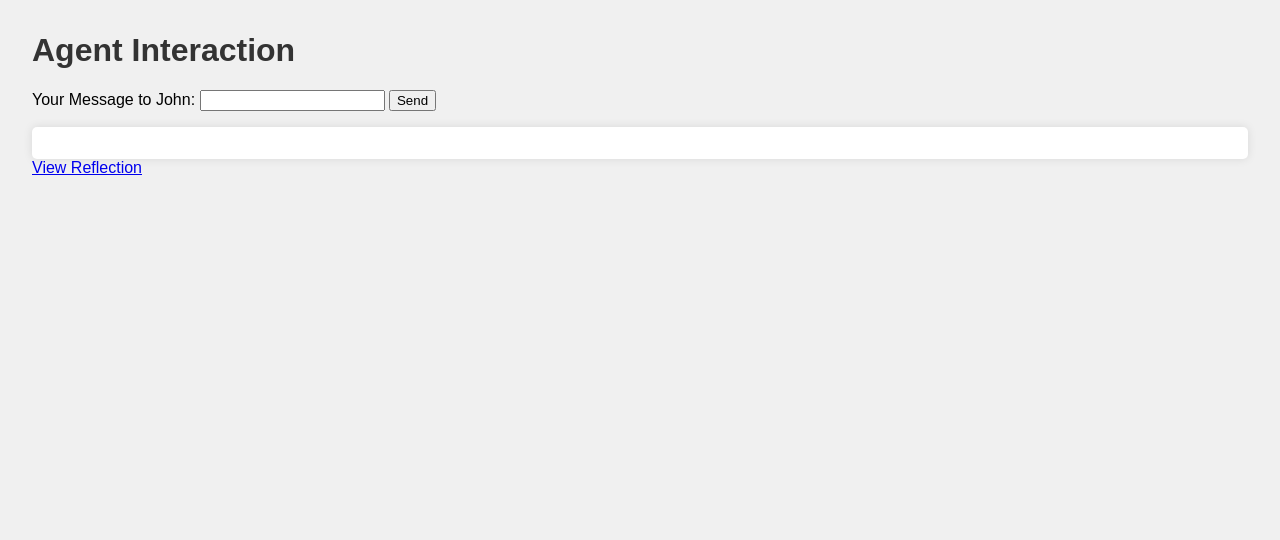
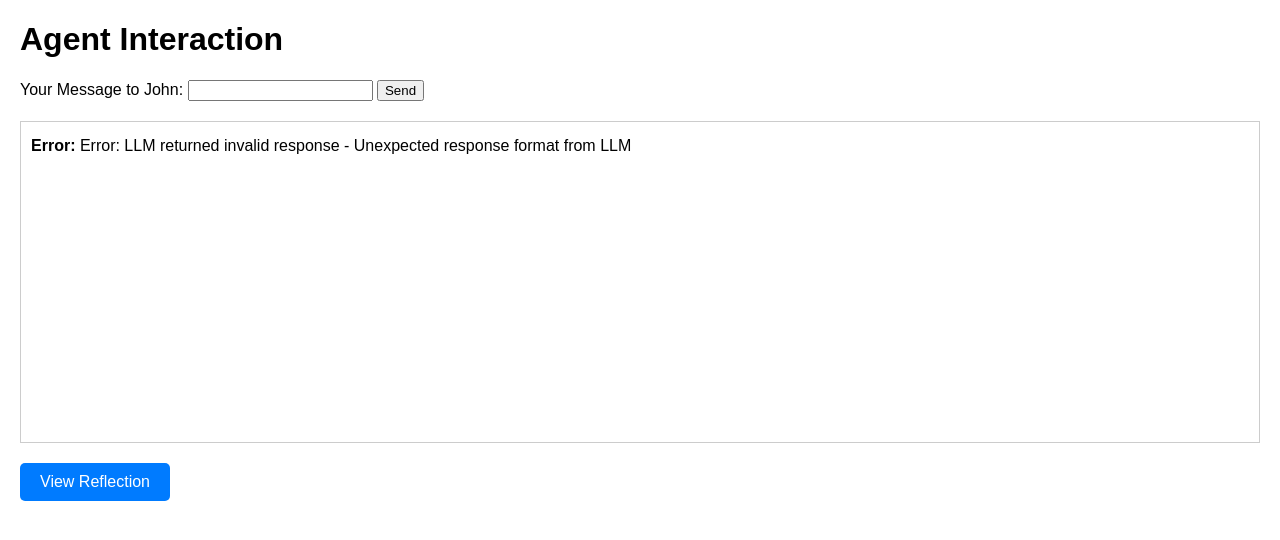
Before and after one commit to loopin51/proto, a Flask app: page / in a window 1280 px wide. Shown: the top 540 px of the page. Run offline with Flask 3, Linux system fonts and the light colour scheme; data comes from the database, SQL or seed files in the repository.

Commit message:
웹페이지에서 ajax를 사용해 대화내용과 회상을 데이터베이스로부터 실시간으로 표시

```diff
--- a/agent_interaction/app.py
+++ b/agent_interaction/app.py
@@ -4,6 +4,7 @@
 from flask import Flask, render_template, request
 from agents.agent import Agent
 from utils.llm_connector import query_llm
+from flask import jsonify
 
 
 app = Flask(__name__)
@@ -60,6 +61,29 @@
 def reflect():
     reflection = agent1.reflect()  # 에이전트 1의 회상
     return render_template('reflection.html', reflection=reflection)
+
+@app.route('/get_conversation', methods=['GET'])
+def get_conversation():
+    """
+    Fetch conversation history from the database.
+    """
+    conn = sqlite3.connect(database_path)
+    cursor = conn.cursor()
+    cursor.execute('SELECT turn, speaker, message FROM conversations ORDER BY turn ASC')
+    rows = cursor.fetchall()
+    conn.close()
+
+    # Format data as JSON
+    conversation = [{"turn": row[0], "speaker": row[1], "message": row[2]} for row in rows]
+    return jsonify(conversation)
+
+@app.route('/get_reflection', methods=['GET'])
+def get_reflection():
+    """
+    Fetch the agent's reflection based on their memory.
+    """
+    reflection = agent1.reflect()  # Example: Agent 1's reflection
+    return jsonify({"reflection": reflection})
 
 def save_message_to_db(turn, speaker, message):
     conn = sqlite3.connect(database_path)
--- a/agent_interaction/static/style.css
+++ b/agent_interaction/static/style.css
@@ -1,21 +1,30 @@
-/* static/style.css */
 body {
     font-family: Arial, sans-serif;
-    background-color: #f0f0f0;
-    margin: 2em;
+    margin: 20px;
 }
 
-h1 {
-    color: #333;
+.conversation, .reflection {
+    border: 1px solid #ccc;
+    padding: 10px;
+    margin-top: 20px;
+    height: 300px;
+    overflow-y: auto;
 }
 
-form {
-    margin-bottom: 1em;
+.conversation p, .reflection p {
+    margin: 5px 0;
 }
 
-.conversation {
-    background-color: #fff;
-    padding: 1em;
+.btn {
+    display: inline-block;
+    padding: 10px 20px;
+    margin-top: 20px;
+    background-color: #007BFF;
+    color: white;
+    text-decoration: none;
     border-radius: 5px;
-    box-shadow: 0 0 10px rgba(0, 0, 0, 0.1);
 }
+
+.btn:hover {
+    background-color: #0056b3;
+}
--- a/agent_interaction/templates/index.html
+++ b/agent_interaction/templates/index.html
@@ -15,10 +15,31 @@
     </form>
 
     <div class="conversation">
-        {% for entry in conversation_history %}
-            <p><strong>{{ entry.speaker }}:</strong> {{ entry.message }}</p>
-        {% endfor %}
+        <!-- 대화 내용이 여기에 표시됩니다 -->
     </div>
+
     <a href="/reflect" class="btn">View Reflection</a>
+
+    <script>
+        // 실시간으로 대화 데이터를 가져와 DOM 업데이트
+        function fetchConversation() {
+            fetch('/get_conversation')
+                .then(response => response.json())
+                .then(data => {
+                    const conversationDiv = document.querySelector('.conversation');
+                    conversationDiv.innerHTML = ''; // 기존 내용을 지움
+                    data.forEach(entry => {
+                        const p = document.createElement('p');
+                        p.innerHTML = `<strong>${entry.speaker}:</strong> ${entry.message}`;
+                        conversationDiv.appendChild(p);
+                    });
+                })
+                .catch(error => console.error('Error fetching conversation:', error));
+        }
+
+        // 주기적으로 대화 내용을 갱신 (3초 간격)
+        setInterval(fetchConversation, 3000);
+        fetchConversation(); // 페이지 로드 시 초기 호출
+    </script>
 </body>
 </html>
```
Also changed, not shown: agent_interaction/templates/reflection.html (+22 -3 lines).
